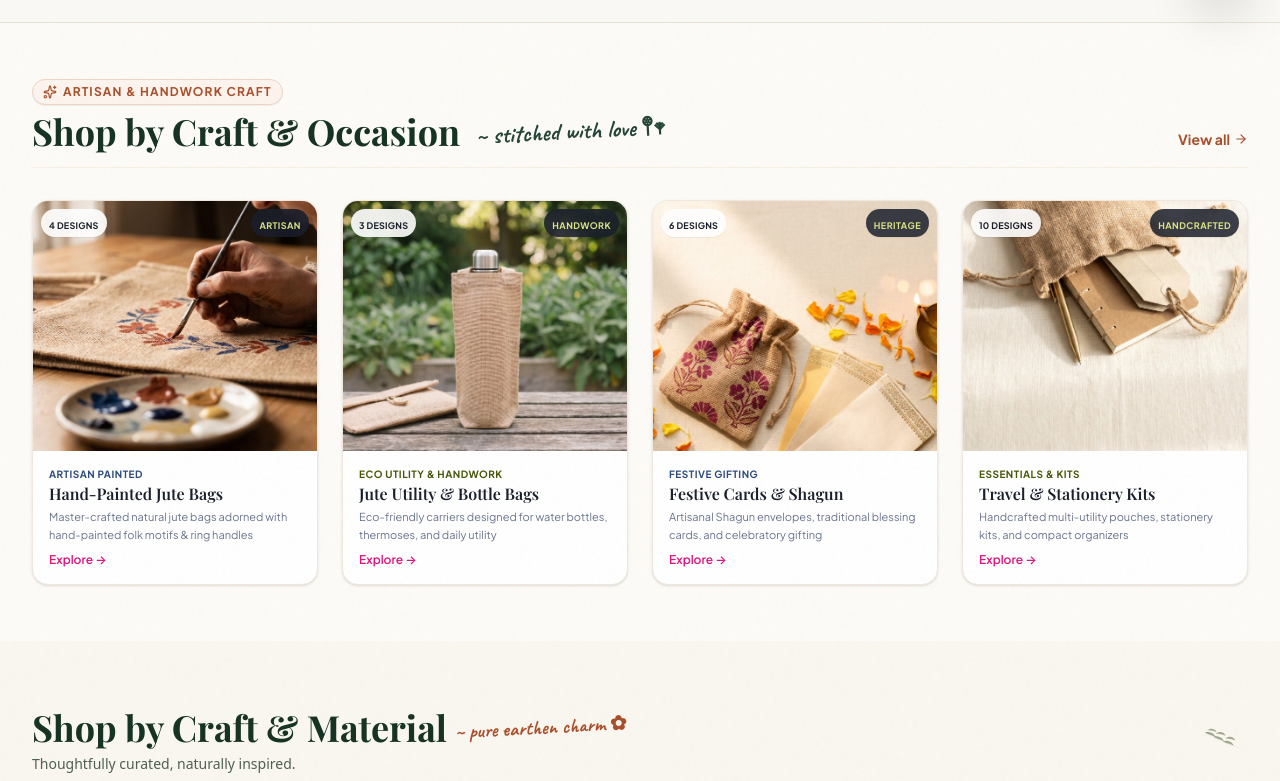
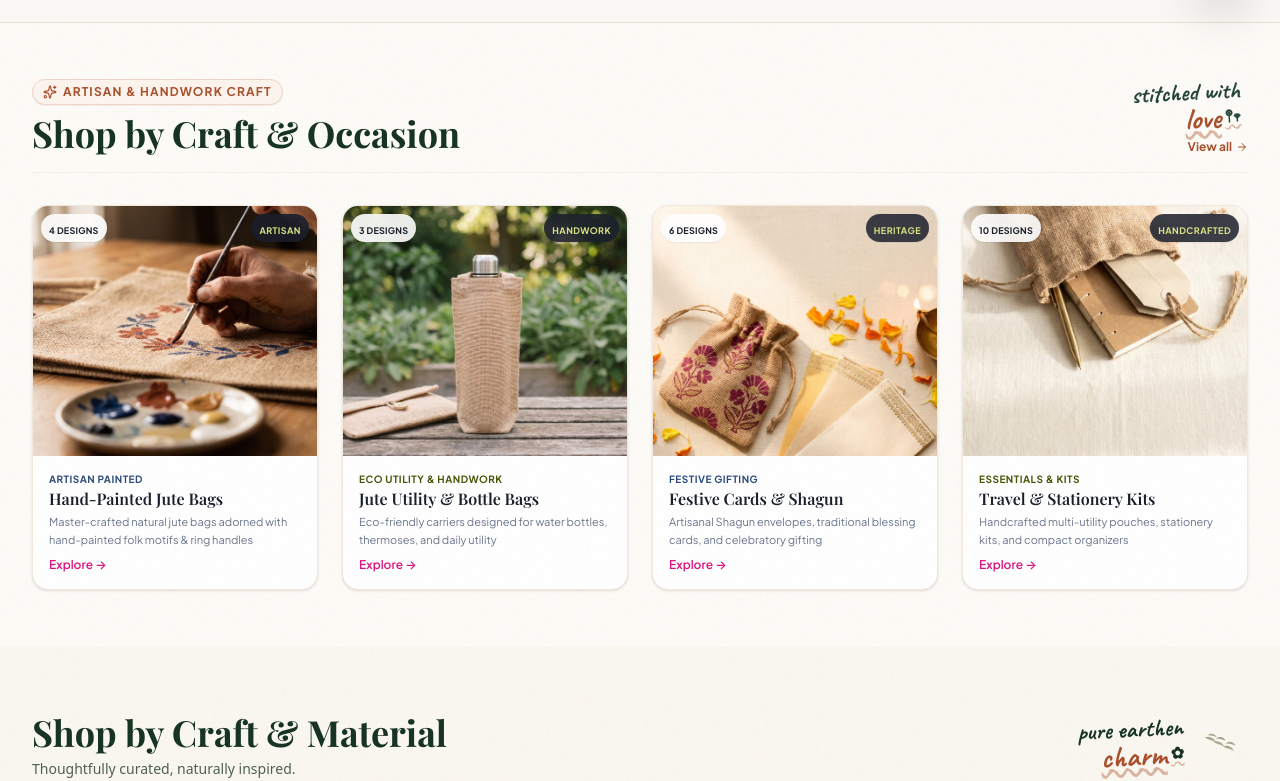
Before and after one commit to rajdeepsingh006/Countryside-Craft, a React (Vite) app in the folder client/: page / in a window 1280 px wide. Shown: the part 782-1563 px from the top of the page. Built offline with nearby package versions, Linux system fonts and the light colour scheme; no server answers; a web font is replaced by a local one.

Commit message:
feat(mobile): fine-tune handwritten accents dimensions, alignment, and placement on mobile view

```diff
--- a/client/src/components/home/CategoryTiles.jsx
+++ b/client/src/components/home/CategoryTiles.jsx
@@ -54,25 +54,29 @@ export const CategoryTiles = ({ onNavigate }) => {
       <div className="max-w-7xl mx-auto px-4 sm:px-6 lg:px-8">
 
         {/* Section Header Matching Reference Mockup */}
-        <div className="flex items-center justify-between mb-5 sm:mb-8">
-          <div>
-            <div className="flex items-center gap-2">
-              <h2 className="text-2xl sm:text-3xl md:text-4xl font-serif-display font-bold text-[#163323] leading-tight">
-                Shop by Craft &amp; Material
-              </h2>
-              <span className="hidden sm:inline-flex font-handwriting text-xl text-[#A94F2B] font-bold -rotate-3 select-none">
-                ~ pure earthen charm ✿
-              </span>
-            </div>
-            <p className="text-xs sm:text-sm text-[#4E6151] font-sans mt-0.5 sm:mt-1 flex items-center gap-1.5">
-              <span>Thoughtfully curated, naturally inspired.</span>
-              <span className="sm:hidden font-handwriting text-sm text-[#A94F2B] font-bold">~ pure craft ✿</span>
+        <div className="flex items-center justify-between mb-5 sm:mb-8 gap-2">
+          <div className="min-w-0">
+            <h2 className="text-xl sm:text-3xl md:text-4xl font-serif-display font-bold text-[#163323] leading-tight">
+              Shop by Craft &amp; Material
+            </h2>
+            <p className="text-xs sm:text-sm text-[#4E6151] font-sans mt-0.5 sm:mt-1">
+              Thoughtfully curated, naturally inspired.
             </p>
           </div>
 
-          {/* Decorative Botanical Olive Sprig in Header */}
-          <div className="text-[#8C9879] opacity-80 shrink-0 ml-3">
-            <HeaderOliveSprig className="w-10 h-7 sm:w-12 sm:h-9" />
+          {/* Cute Handwritten Callout on Mobile & Desktop */}
+          <div className="flex items-center gap-2 shrink-0">
+            <div className="-rotate-3 select-none text-right pr-0.5 sm:pr-2">
+              <span className="block font-handwriting text-base sm:text-2xl text-[#163323] font-bold leading-none">
+                pure earthen
+              </span>
+              <span className="inline-flex items-center gap-0.5 sm:gap-1 font-handwriting text-lg sm:text-3xl text-[#A94F2B] font-bold leading-none underline decoration-[#A94F2B]/40 decoration-wavy underline-offset-2">
+                charm <span className="text-xs sm:text-base text-[#163323]">✿</span>
+              </span>
+            </div>
+            <div className="text-[#8C9879] opacity-80 shrink-0 hidden sm:block">
+              <HeaderOliveSprig className="w-10 h-7 sm:w-12 sm:h-9" />
+            </div>
           </div>
         </div>
 
--- a/client/src/components/home/CraftFeaturesTiles.jsx
+++ b/client/src/components/home/CraftFeaturesTiles.jsx
@@ -62,28 +62,35 @@ export const CraftFeaturesTiles = ({ onNavigate }) => {
   return (
     <section className="py-8 sm:py-14 bg-[#FDFBF7] texture-canvas border-b border-[#EADDC6]/30">
       <div className="max-w-7xl mx-auto px-4 sm:px-6 lg:px-8">
-        <div className="flex items-end justify-between mb-4 sm:mb-8 pb-2 sm:pb-4 border-b border-[#EADDC6]/40">
-          <div>
-            <div className="inline-flex items-center space-x-1.5 text-xs font-bold uppercase tracking-widest text-[#A94F2B] bg-[#FDF4EE] border border-[#F0D5C3] px-2.5 py-1 rounded-full mb-1.5 shadow-2xs">
+        <div className="flex items-center justify-between mb-4 sm:mb-8 pb-2 sm:pb-4 border-b border-[#EADDC6]/40 gap-3">
+          <div className="min-w-0">
+            <div className="inline-flex items-center space-x-1.5 text-[10px] sm:text-xs font-bold uppercase tracking-widest text-[#A94F2B] bg-[#FDF4EE] border border-[#F0D5C3] px-2.5 py-1 rounded-full mb-1.5 shadow-2xs">
               <Sparkles className="w-3.5 h-3.5 text-[#A94F2B]" />
               <span>Artisan &amp; Handwork Craft</span>
             </div>
-            <div className="flex items-center gap-2">
-              <h2 className="text-xl sm:text-3xl md:text-4xl font-serif-display font-bold text-[#163323]">
+            <h2 className="text-xl sm:text-3xl md:text-4xl font-serif-display font-bold text-[#163323] leading-tight">
               Shop by Craft &amp; Occasion
             </h2>
-              <span className="hidden sm:inline-flex font-handwriting text-2xl text-[#244537] font-bold -rotate-3 select-none ml-2">
-                ~ stitched with love 𖤣𖥧
+          </div>
+
+          {/* Cute Handwritten Callout on Mobile & Desktop */}
+          <div className="flex flex-col items-end shrink-0 select-none">
+            <div className="-rotate-3 text-right pr-0.5 sm:pr-2">
+              <span className="block font-handwriting text-base sm:text-2xl text-[#244537] font-bold leading-none">
+                stitched with
               </span>
-            </div>
+              <span className="inline-flex items-center gap-0.5 sm:gap-1 font-handwriting text-lg sm:text-3xl text-[#A94F2B] font-bold leading-none underline decoration-[#A94F2B]/40 decoration-wavy underline-offset-2">
+                love <span className="text-xs sm:text-base text-[#244537]">𖤣𖥧</span>
+              </span>
             </div>
             <button
               onClick={() => onNavigate('products')}
-            className="text-xs sm:text-sm font-bold text-[#A94F2B] hover:text-[#8E3F1F] flex items-center space-x-1 transition-colors group cursor-pointer pb-0.5"
+              className="text-[11px] sm:text-xs font-bold text-[#A94F2B] hover:text-[#8E3F1F] flex items-center space-x-1 transition-colors group cursor-pointer pt-1"
             >
               <span>View all</span>
-            <ArrowRight className="w-3.5 h-3.5 transition-transform group-hover:translate-x-1" />
+              <ArrowRight className="w-3 h-3 transition-transform group-hover:translate-x-1" />
             </button>
+          </div>
         </div>
 
         {/* 4-Card Grid on Desktop, Smooth Snap Carousel on Mobile */}
--- a/client/src/components/home/HeroSlider.jsx
+++ b/client/src/components/home/HeroSlider.jsx
@@ -258,8 +258,15 @@ export const HeroSlider = ({ onNavigate }) => {
               {activeSlide.description}
             </p>
 
+            {/* Handcrafted Note */}
+            <div className="mt-3 sm:mt-4 flex items-center gap-1.5 select-none -rotate-1">
+              <span className="font-handwriting text-xs sm:text-base text-[#8F3D1F] font-bold tracking-wide">
+                ✦ pure slow craft &amp; handmade love ♡
+              </span>
+            </div>
+
             {/* Dual CTAs */}
-            <div className="mt-5 sm:mt-8 flex flex-col sm:flex-row items-stretch sm:items-center gap-2.5 sm:gap-4 w-full sm:w-auto">
+            <div className="mt-3.5 sm:mt-6 flex flex-col sm:flex-row items-stretch sm:items-center gap-2.5 sm:gap-4 w-full sm:w-auto">
               {/* Primary Button */}
               <button
                 id="hero-primary-cta"
--- a/client/src/components/home/SignatureSpotlight.jsx
+++ b/client/src/components/home/SignatureSpotlight.jsx
@@ -147,18 +147,25 @@ export const SignatureSpotlight = ({ onNavigate }) => {
       <div className="max-w-7xl mx-auto px-4 sm:px-6 lg:px-8 relative z-10">
 
         {/* Section Header with Carousel Controls */}
-        <div className="flex flex-col sm:flex-row sm:items-end justify-between mb-6 sm:mb-8 pb-3 border-b border-[#EADDC6]/50 gap-4">
-          <div>
-            <div className="inline-flex items-center space-x-1.5 text-xs font-bold uppercase tracking-widest text-[#A94F2B] mb-1.5 bg-[#FDF4EE] px-3 py-1 rounded-full border border-[#F0D5C3] shadow-2xs">
-              <Sparkles className="w-3.5 h-3.5 text-[#A94F2B]" />
-              <span>Heirloom Craft Spotlight</span>
-            </div>
-            <div className="flex items-center gap-2">
-              <h2 className="text-2xl sm:text-3xl md:text-4xl font-serif-display font-bold text-[#163323]">
+        <div className="flex flex-col sm:flex-row sm:items-end justify-between mb-5 sm:mb-8 pb-3 border-b border-[#EADDC6]/50 gap-3">
+          <div className="flex items-start justify-between gap-2 w-full sm:w-auto">
+            <div>
+              <div className="inline-flex items-center space-x-1.5 text-[10px] sm:text-xs font-bold uppercase tracking-widest text-[#A94F2B] mb-1 sm:mb-1.5 bg-[#FDF4EE] px-2.5 sm:px-3 py-1 rounded-full border border-[#F0D5C3] shadow-2xs">
+                <Sparkles className="w-3.5 h-3.5 text-[#A94F2B]" />
+                <span>Heirloom Craft Spotlight</span>
+              </div>
+              <h2 className="text-xl sm:text-3xl md:text-4xl font-serif-display font-bold text-[#163323] leading-tight">
                 Artisan Top-Rated Masterpieces
               </h2>
-              <span className="hidden md:inline-flex font-handwriting text-2xl text-[#A94F2B] font-bold -rotate-3 select-none ml-1">
-                ~ master crafted ✧
+            </div>
+
+            {/* Cute Handwritten Callout on Mobile & Desktop */}
+            <div className="shrink-0 -rotate-3 select-none text-right pt-0.5 pr-1 sm:pr-3">
+              <span className="block font-handwriting text-base sm:text-2xl text-[#244537] font-bold leading-none">
+                master
+              </span>
+              <span className="inline-flex items-center gap-0.5 sm:gap-1 font-handwriting text-lg sm:text-3xl text-[#A94F2B] font-bold leading-none underline decoration-[#A94F2B]/40 decoration-wavy underline-offset-2">
+                crafted <span className="text-xs sm:text-base text-[#244537]">✧</span>
               </span>
             </div>
           </div>
```
Also changed, not shown: client/src/components/home/TestimonialsSection.jsx (+17 -10 lines), client/src/components/home/WorkshopTeaser.jsx (+22 -15 lines). Lines whose indentation alone changed are shown as unchanged.
